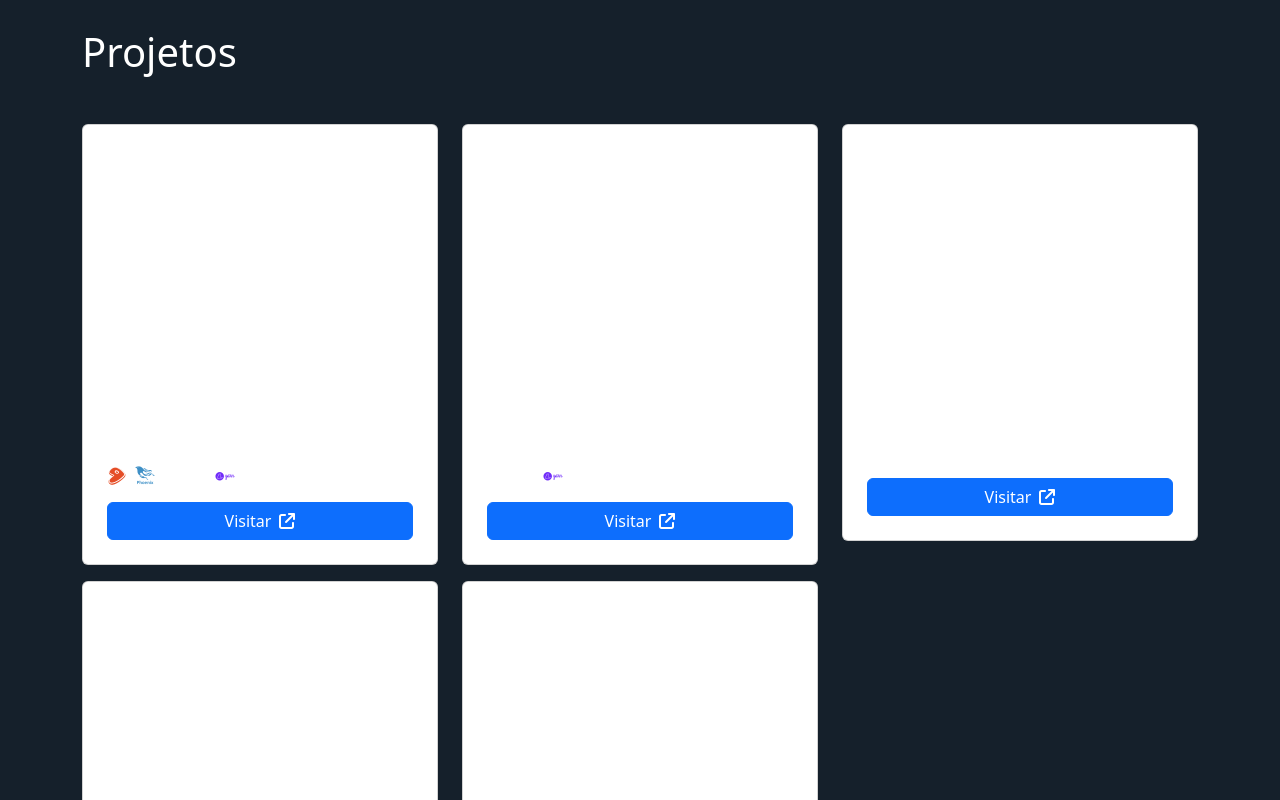
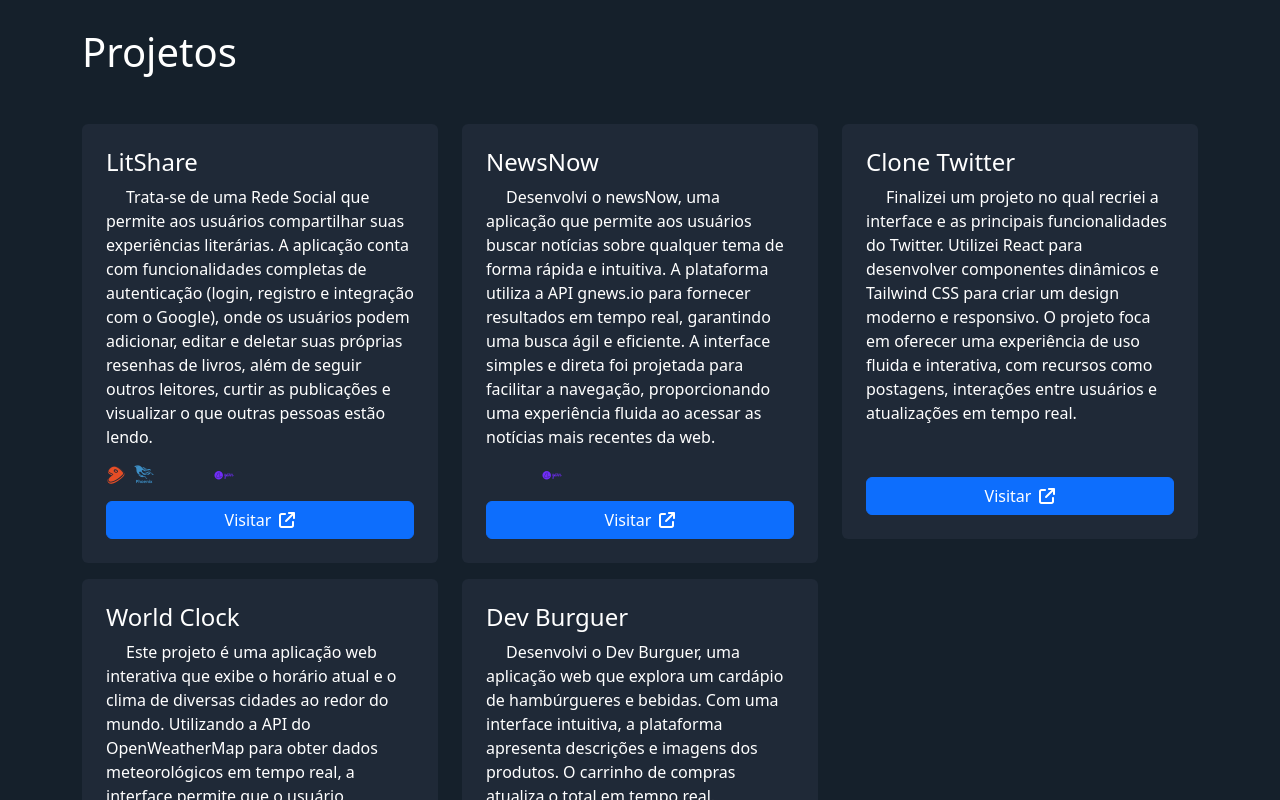
Before and after one commit to LucasBondeDeSouza/portfolio-lucas, a React (Vite) app in the folder portfolio/: page / in a window 1280 px wide. Shown: the part 2200-3000 px from the top of the page. Built offline with nearby package versions, Linux system fonts and the light colour scheme.

Commit message:
atualização

```diff
--- a/portfolio/src/components/Projects/index.jsx
+++ b/portfolio/src/components/Projects/index.jsx
@@ -3,18 +3,18 @@ import projects from "./ProjectsData"
 import { FontAwesomeIcon } from "@fortawesome/react-fontawesome";
 import { faArrowUpRightFromSquare } from "@fortawesome/free-solid-svg-icons";
 
-export default ({ language }) => {
+export default ({ language, lightMode }) => {
     return (
         <div className="container min-vh-100">
-            <h1 className="text-white mb-5">{language === 'pt' ? 'Projetos' : 'Projects'}</h1>
+            <h1 className={`${lightMode ? 'dark' : 'text-white'} mb-5`}>{language === 'pt' ? 'Projetos' : 'Projects'}</h1>
 
             <div className="row">
                 {projects.map(project => (
                     <div className="col-12 col-md-6 col-lg-4 mb-3">
-                        <div className="card p-2">
+                        <div className={`${lightMode ? 'bg-card-light' : 'bg-card-dark'} card border-0 p-2`}>
                             <div className="card-body">
-                                <h4 className="card-title text-white">{project.name}</h4>
-                                <p className="card-text text-white">{project.description[language]}</p>
+                                <h4 className={`card-title ${lightMode ? 'text-dark' : 'text-white'}`}>{project.name}</h4>
+                                <p className={`card-text ${lightMode ? 'text-dark' : 'text-white'}`}>{project.description[language]}</p>
 
                                 <div className="d-flex align-items-center gap-2 my-2">
                                     {project.languages.map(language => (
```
